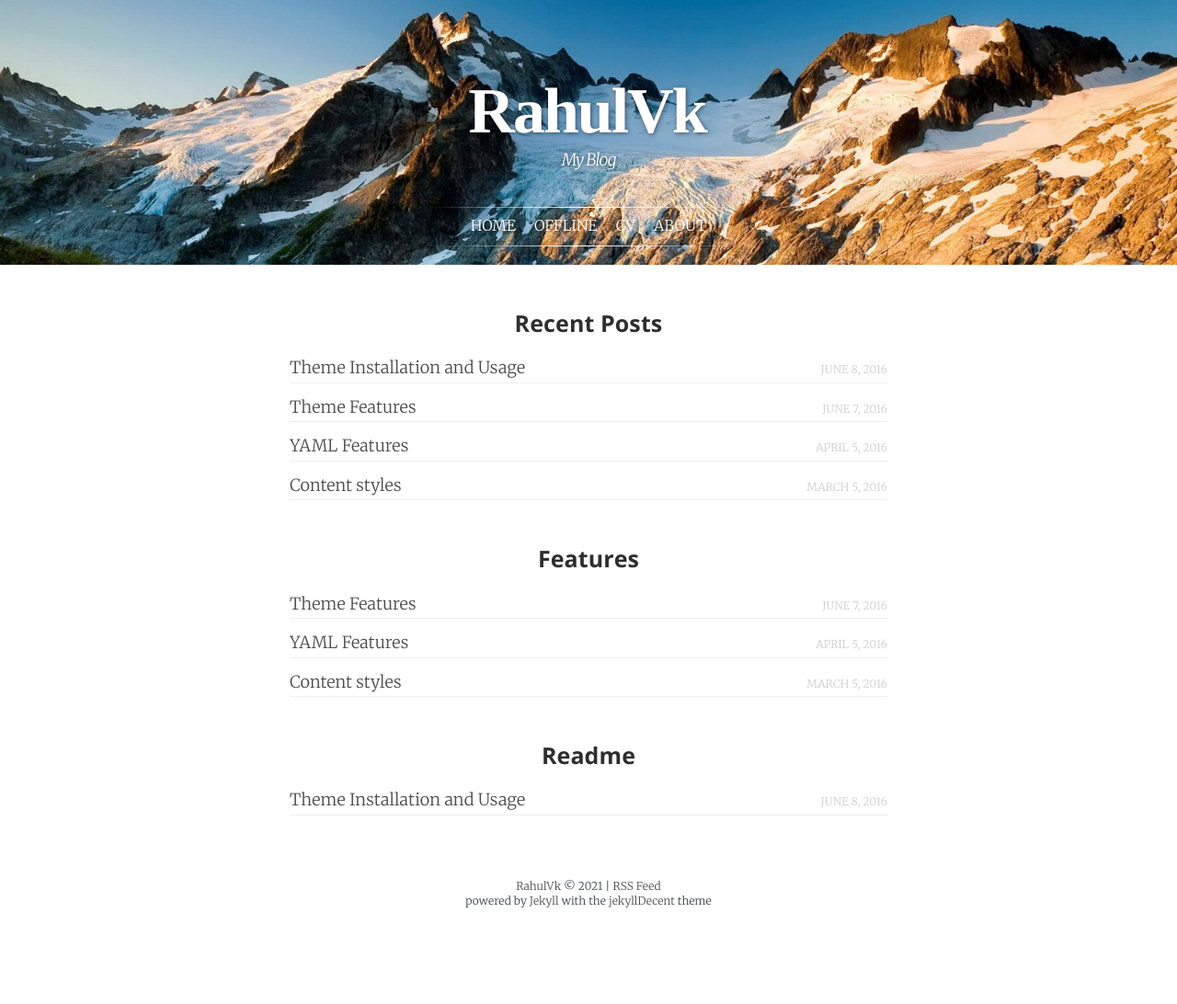
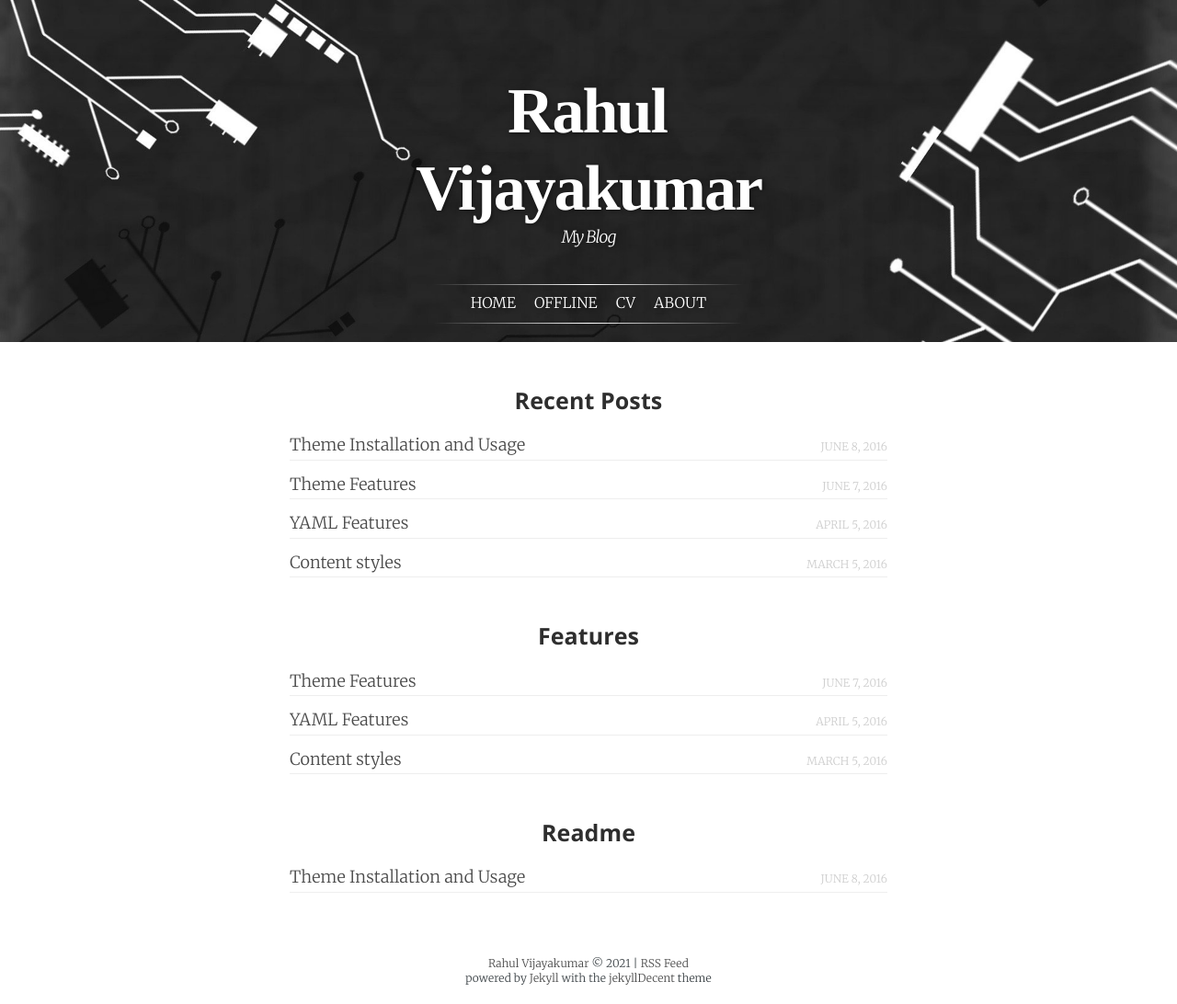
Before and after one commit to rahulvk007/rahulvk007.github.io, a Jekyll site: the page built from index.html, in a window 1280 px wide. Shown: the whole page at 92% size. Built offline with Jekyll 4.4.1, drawn with Linux system fonts in a browser that asks for light colours; some web fonts are replaced; before the commit the page ends 1008 px from its top, so only the background shows below that.

Commit message:
updated bg

```diff
--- a/_config.yml
+++ b/_config.yml
@@ -6,7 +6,7 @@
 # 'jekyll serve'. If you change this file, please restart the server process.
 
 # Site settings
-title:            RahulVk
+title:            Rahul Vijayakumar
 subtitle:         My Blog
 description:      This is the personal blog of RahulVk
 keywords:         demo theme example github jekyll features
@@ -15,7 +15,7 @@
 baseurl:          "" # the subpath of your site, e.g. /blog
 url:              "" # the base hostname & protocol for your site. Have a look at robots.txt as well!
 permalink:        /blog/:categories/:title
-cover:            /assets/mountain-cover.jpg
+cover:            /assets/site-bg.jpg
 disqus_shortname: "jekylldecent"
 
 # Build settings
```
Also changed, not shown: assets/site-bg.jpg (added).
